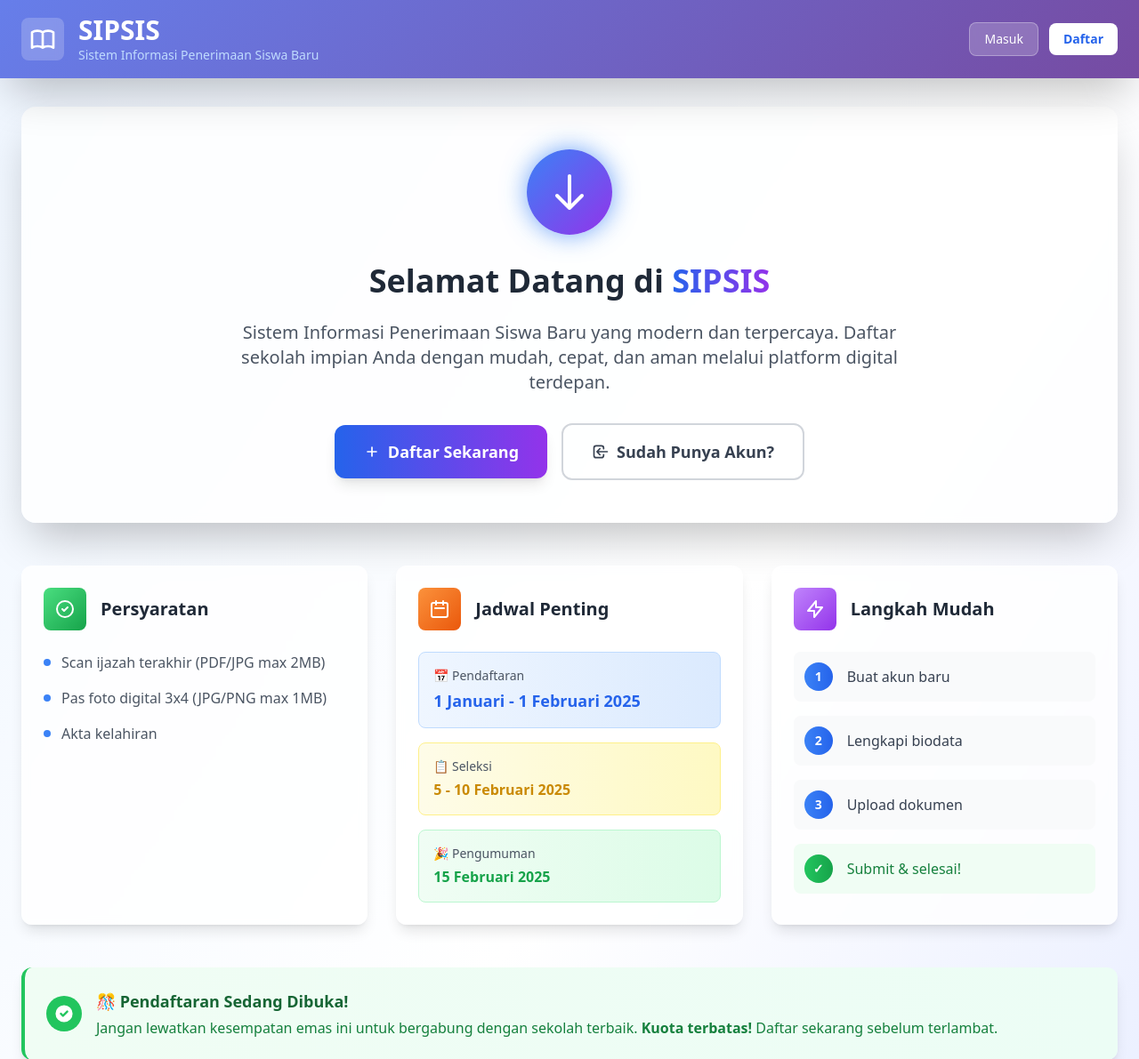
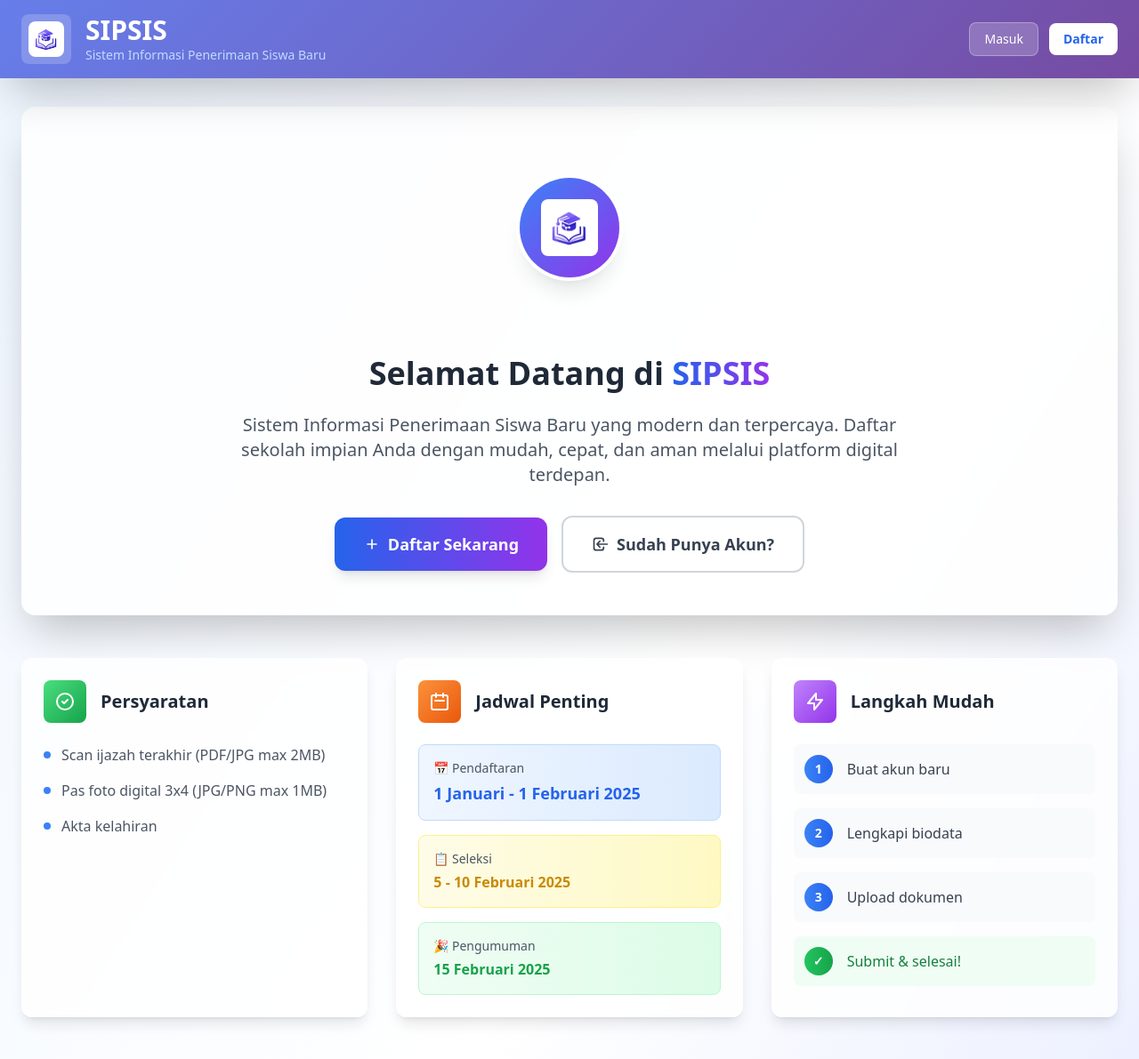
Before and after one commit to rizkygnw/SIPDB-15.4A.30, a Laravel app: page / in a window 1280 px wide. Shown: the top 1191 px of the page at 89% size. Run offline with Laravel 12, Linux system fonts and the light colour scheme; some libraries are stand-ins or nearby versions.

Commit message:
Menambahkan fitur dan logo

```diff
--- a/app/Providers/AppServiceProvider.php
+++ b/app/Providers/AppServiceProvider.php
@@ -49,8 +49,8 @@
                 ->log('User registered');
         });
 
-        // if (app()->environment('production')) {
-        //     URL::forceScheme('https');
-        // }
+        if (app()->environment('production')) {
+            URL::forceScheme('https');
+        }
     }
 }
--- a/resources/views/layouts/app.blade.php
+++ b/resources/views/layouts/app.blade.php
@@ -23,9 +23,9 @@
     <link rel="stylesheet" href="https://cdnjs.cloudflare.com/ajax/libs/font-awesome/6.4.0/css/all.min.css">
 
     <!-- Scripts -->
-    @vite(['resources/css/app.css', 'resources/js/app.js'])
-    {{-- <link rel="stylesheet" href="{{ asset('build/assets/app.css') }}">
-    <script src="{{ asset('build/assets/app.js') }}" defer></script> --}}
+    {{-- @vite(['resources/css/app.css', 'resources/js/app.js']) --}}
+    <link rel="stylesheet" href="{{ asset('build/assets/app.css') }}">
+    <script src="{{ asset('build/assets/app.js') }}" defer></script>
     <script src="https://cdn.jsdelivr.net/npm/chart.js"></script>
 
     <style>
--- a/resources/views/layouts/navigation.blade.php
+++ b/resources/views/layouts/navigation.blade.php
@@ -5,6 +5,12 @@
             <div class="flex">
                 <!-- Logo -->
                 <div class="shrink-0 flex items-center">
+                    <div class="bg-white/20 backdrop-blur-sm p-2 rounded-lg">
+                        {{-- <svg class="w-8 h-8 text-white" fill="none" stroke="currentColor" viewBox="0 0 24 24">
+                            <path stroke-linecap="round" stroke-linejoin="round" stroke-width="2" d="M12 6.253v13m0-13C10.832 5.477 9.246 5 7.5 5S4.168 5.477 3 6.253v13C4.168 18.477 5.754 18 7.5 18s3.332.477 4.5 1.253m0-13C13.168 5.477 14.754 5 16.5 5c1.746 0 3.332.477 4.5 1.253v13C19.832 18.477 18.246 18 16.5 18c-1.746 0-3.332.477-4.5 1.253"></path>
+                        </svg> --}}
+                        <img src="{{ asset('image/Logo SIPSIS.png') }}" alt="Logo SIPSIS" class="w-12 h-12 rounded-lg" />
+                    </div>
                     <a href="{{ Auth::user()->usertype == 'admin' ? route('admin.dashboard') : route('dashboard') }}" class="flex items-center space-x-3 hover:opacity-80 transition-opacity duration-200">
                         <div class="hidden lg:block">
                             <h1 class="text-xl font-bold text-gray-800">SIPSIS</h1>
--- a/resources/views/welcome.blade.php
+++ b/resources/views/welcome.blade.php
@@ -36,9 +36,10 @@
         <div class="container mx-auto px-6 py-4 flex justify-between items-center">
             <div class="flex items-center space-x-4">
                 <div class="bg-white/20 backdrop-blur-sm p-2 rounded-lg">
-                    <svg class="w-8 h-8 text-white" fill="none" stroke="currentColor" viewBox="0 0 24 24">
+                    {{-- <svg class="w-8 h-8 text-white" fill="none" stroke="currentColor" viewBox="0 0 24 24">
                         <path stroke-linecap="round" stroke-linejoin="round" stroke-width="2" d="M12 6.253v13m0-13C10.832 5.477 9.246 5 7.5 5S4.168 5.477 3 6.253v13C4.168 18.477 5.754 18 7.5 18s3.332.477 4.5 1.253m0-13C13.168 5.477 14.754 5 16.5 5c1.746 0 3.332.477 4.5 1.253v13C19.832 18.477 18.246 18 16.5 18c-1.746 0-3.332.477-4.5 1.253"></path>
-                    </svg>
+                    </svg> --}}
+                    <img src="{{ asset('image/Logo SIPSIS.png') }}" alt="Logo SIPSIS" class="w-10 h-10 rounded-lg" />
                 </div>
                 <div>
                     <h1 class="text-2xl md:text-3xl font-extrabold text-white">SIPSIS</h1>
@@ -81,11 +82,16 @@
         <!-- Hero Section -->
         <section class="text-center mb-12">
             <div class="bg-white/80 backdrop-blur-sm p-8 md:p-12 rounded-2xl shadow-2xl card-hover">
-                <div class="mb-8">
-                    <div class="w-20 h-20 md:w-24 md:h-24 bg-gradient-to-br from-blue-500 to-purple-600 rounded-full mx-auto flex items-center justify-center mb-6 pulse-glow">
+                <div class="flex flex-col items-center justify-center text-center px-4 py-8">
+                    {{-- <div class="w-20 h-20 md:w-24 md:h-24 bg-gradient-to-br from-blue-500 to-purple-600 rounded-full mx-auto flex items-center justify-center mb-6 pulse-glow">
                         <svg class="w-10 h-10 md:w-12 md:h-12 text-white" fill="none" stroke="currentColor" viewBox="0 0 24 24">
                             <path stroke-linecap="round" stroke-linejoin="round" stroke-width="2" d="M19 14l-7 7m0 0l-7-7m7 7V3"></path>
                         </svg>
+                    </div> --}}
+                    <div class="mb-8">
+                        <div class="w-24 h-24 md:w-28 md:h-28 bg-gradient-to-br from-blue-500 to-purple-600 rounded-full mx-auto flex items-center justify-center mb-6 shadow-xl ring-4 ring-white">
+                            <img src="{{ asset('image/Logo SIPSIS.png') }}" alt="Logo SIPSIS" class="w-16 h-16 object-contain rounded-lg" />
+                        </div>
                     </div>
                 </div>
                 <h2 class="text-2xl md:text-4xl font-bold mb-6 text-gray-800 leading-tight">
@@ -120,7 +126,12 @@
                         </div>
                         <h3 class="text-lg font-semibold text-green-800 mb-2">Selamat, {{ Auth::user()->name }}!</h3>
                         <p class="text-green-700 mb-4">Anda sudah berhasil masuk ke sistem.</p>
-                        <a href="{{ route('dashboard') }}" class="bg-green-600 text-white px-6 py-2 rounded-lg hover:bg-green-700 transition font-semibold inline-flex items-center space-x-2">
+
+                        @php
+                            $redirectDashboard = route(Auth::user()->usertype === 'admin' ? 'admin.dashboard' : 'dashboard');
+                        @endphp
+
+                        <a href="{{ $redirectDashboard }}" data-turbo="false" class="bg-green-600 text-white px-6 py-2 rounded-lg hover:bg-green-700 transition font-semibold inline-flex items-center space-x-2">
                             <svg class="w-4 h-4" fill="none" stroke="currentColor" viewBox="0 0 24 24">
                                 <path stroke-linecap="round" stroke-linejoin="round" stroke-width="2" d="M13 7h8m0 0v8m0-8l-8 8-4-4-6 6"></path>
                             </svg>
@@ -351,7 +362,7 @@
         });
 
         // Add smooth scrolling for all internal links
-        document.querySelectorAll('a[href^="#"]').forEach(anchor => {
+        document.querySelectorAll('a[href^="#"]:not([href="#"])').forEach(anchor => {
             anchor.addEventListener('click', function (e) {
                 e.preventDefault();
                 const target = document.querySelector(this.getAttribute('href'));
```
Also changed, not shown: public/image/Logo SIPSIS.png (added).
